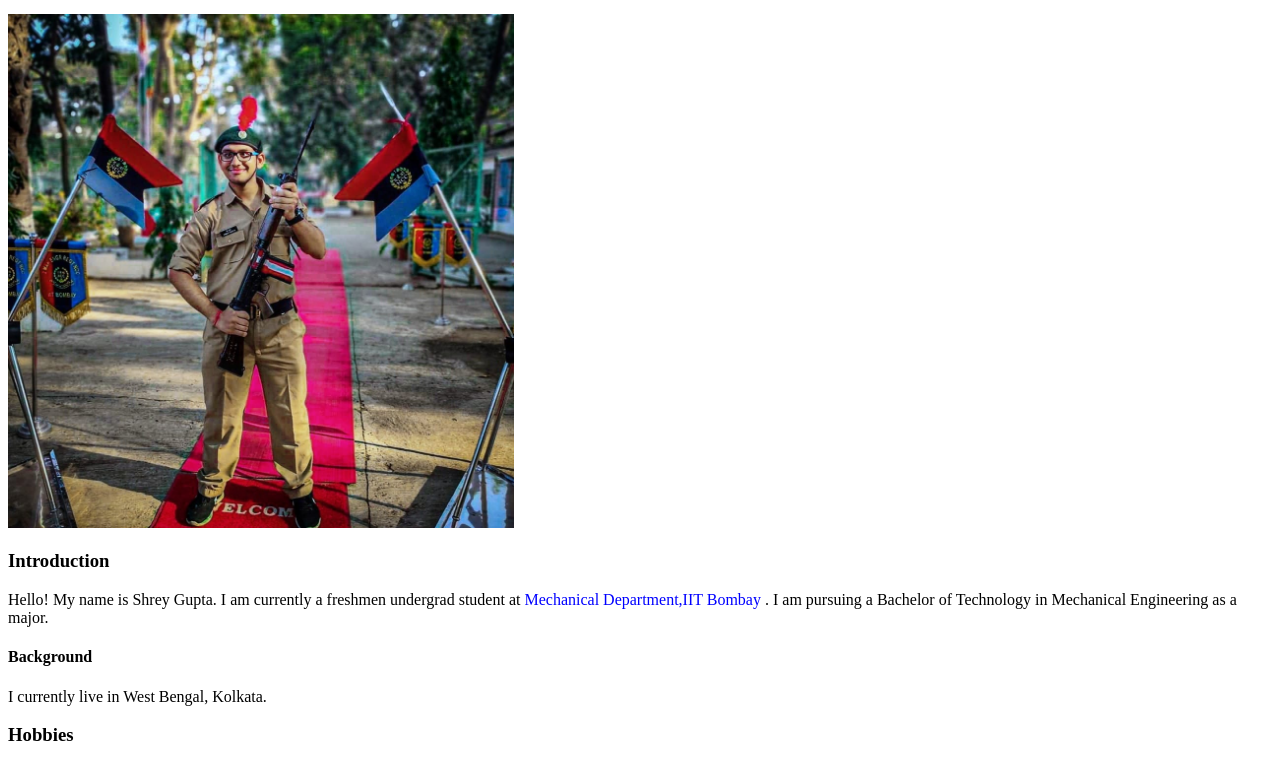
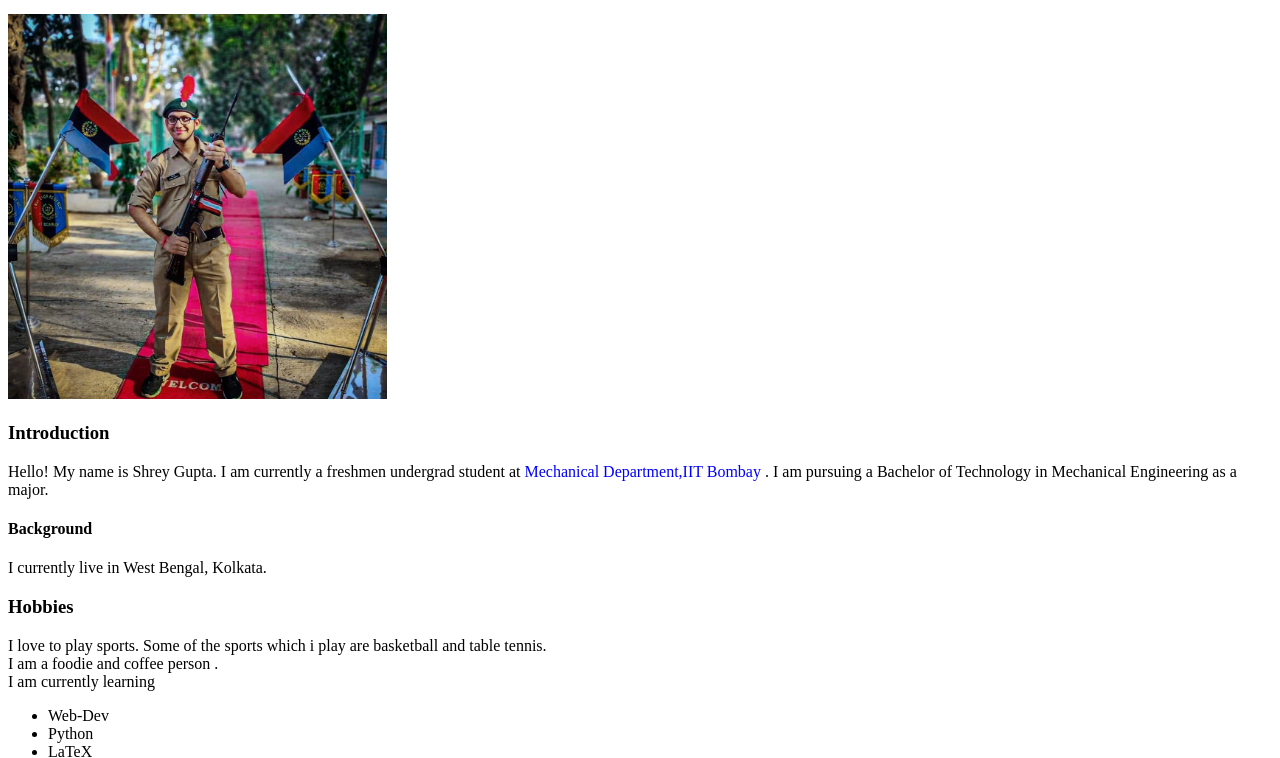
Before and after one commit to Shrey371/shrey371.github.io, a plain HTML site: page index.html in a window 1280 px wide. Shown: the part 50-808 px from the top of the page. Drawn offline with Linux system fonts and the light colour scheme.

Commit message:
updated image size

```diff
--- a/index.html
+++ b/index.html
@@ -26,7 +26,7 @@
   </head>
   <body>
     <h1 style="font-size:160%;">About Me</h1>
-    <img src="me.jpg", width=40%; alt="Shrey Gupta""> <br> <!--My photo-->
+    <img src="me.jpg", width=30%; alt="Shrey Gupta""> <br> <!--My photo-->
     <section>
       <h3>Introduction</h3>
       <p>
```
